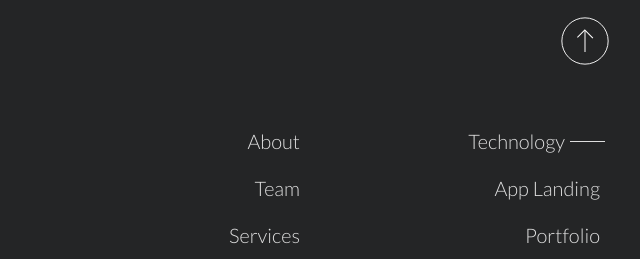
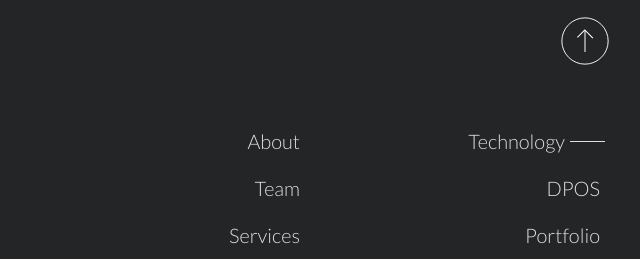
Before and after one commit to TesrabNetwork/tesrabnetwork-website, a plain HTML site: page index.html in a window 1280 px wide. Both pictures are taken after a click on the link 1225 px from the left and 40 px from the top of the page. Shown: the top 259 px of the page, 640-1280 px from the left. Drawn offline with nearby package versions, Linux system fonts and the light colour scheme; some packages are replaced by stand-ins of ours.

Commit message:
modify index html file

```diff
--- a/index.html
+++ b/index.html
@@ -75,7 +75,7 @@
                         <!-- Menu List -->
                         <ul class="list-unstyled s-header__nav-menu">
                             <li class="s-header__nav-menu-item"><a class="s-header__nav-menu-link s-header__nav-menu-link-divider -is-active" href="index.html">Technology</a></li>
-                            <li class="s-header__nav-menu-item"><a class="s-header__nav-menu-link s-header__nav-menu-link-divider" href="index_app_landing.html">App Landing</a></li>
+                            <li class="s-header__nav-menu-item"><a class="s-header__nav-menu-link s-header__nav-menu-link-divider" href="index_app_landing.html">DPOS</a></li>
                             <li class="s-header__nav-menu-item"><a class="s-header__nav-menu-link s-header__nav-menu-link-divider" href="index_portfolio.html">Portfolio</a></li>
                             <li class="s-header__nav-menu-item"><a class="s-header__nav-menu-link s-header__nav-menu-link-divider" href="index_events.html">Events</a></li>
                             <li class="s-header__nav-menu-item"><a class="s-header__nav-menu-link s-header__nav-menu-link-divider" href="index_lawyer.html">Lawyer</a></li>
```
